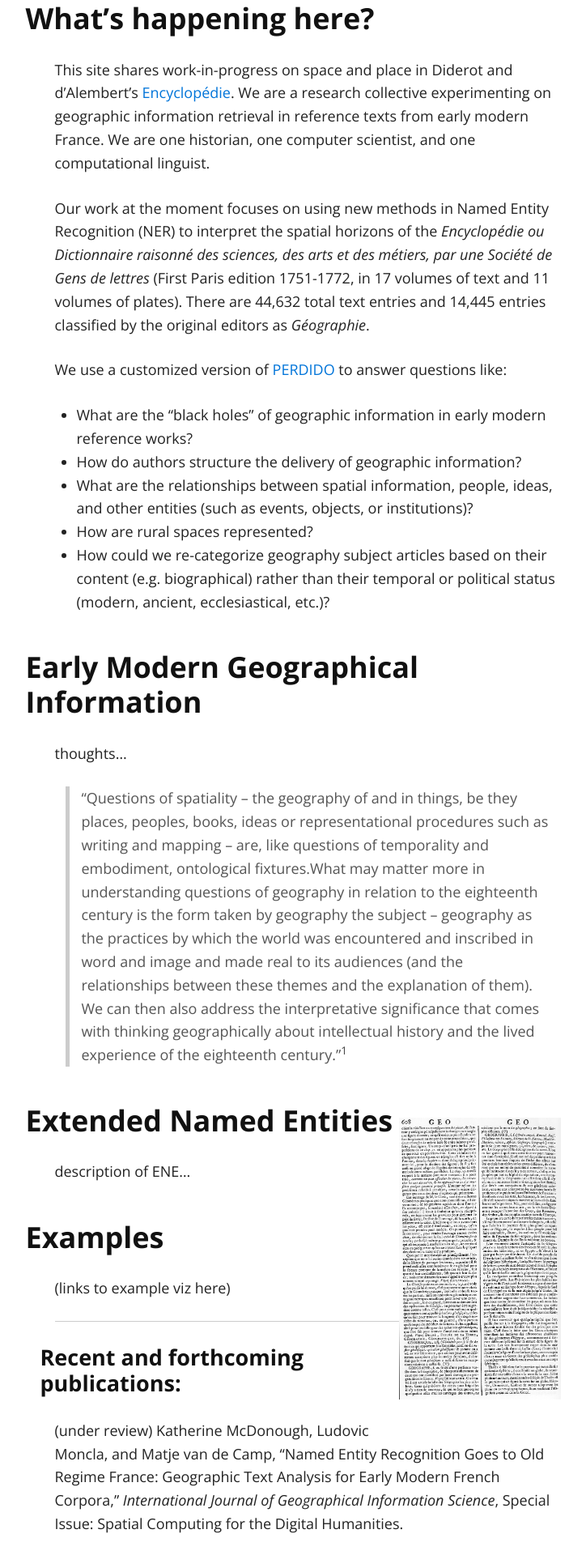
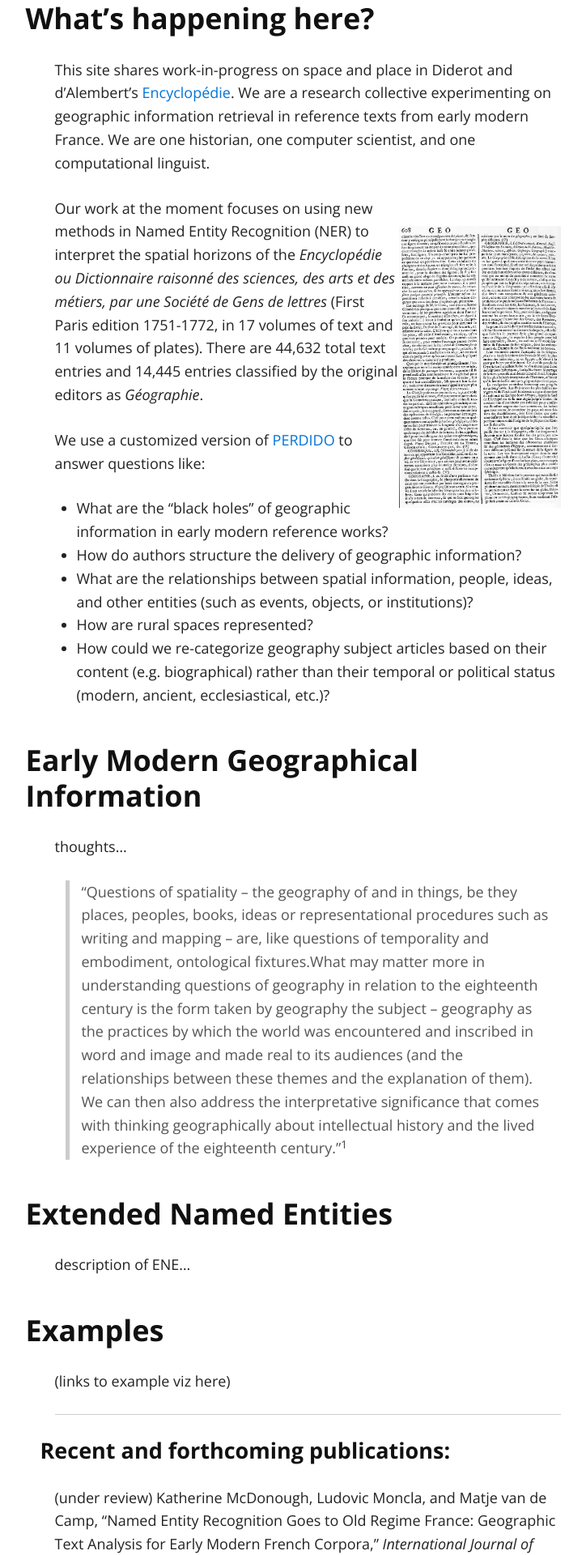
Before and after one commit to kmcdono2/enc, a Jekyll site: the page built from index.md, in a window 1280 px wide. Shown: the part 661-2581 px from the top of the page at 81% size, without its empty margins (260-984 px from the left). Built offline with Jekyll 4.4.1, drawn with Linux system fonts in a browser that asks for light colours; our own code applies the rules of GitHub Pages for plain Markdown files.

Commit message:
image placement

```diff
--- a/index.md
+++ b/index.md
@@ -7,6 +7,8 @@ layout: default
 ### What's happening here?
 
 This site shares work-in-progress on space and place in Diderot and d'Alembert's [Encyclopédie](https://artflsrv03.uchicago.edu/philologic4/encyclopedie1117/). We are a research collective experimenting on geographic information retrieval in reference texts from early modern France. We are one historian, one computer scientist, and one computational linguist.
+
+<img align="right" width="200" src="images/ENC_7-608.jpeg" alt="page image">
 
 Our work at the moment focuses on using new methods in Named Entity Recognition (NER) to interpret the spatial horizons of the *Encyclopédie ou Dictionnaire raisonné des sciences, des arts et des métiers, par une Société de Gens de lettres* (First Paris edition 1751-1772, in 17 volumes of text and 11 volumes of plates). There are 44,632 total text entries and 14,445 entries classified by the original editors as *Géographie*.
 
@@ -33,8 +35,6 @@ then also address the interpretative significance that comes with thinking
 geographically about intellectual history and the lived experience of the
 eighteenth century."[^1]
 
-
-<img align="right" width="200" src="images/ENC_7-608.jpeg" alt="page image">
 
 
 
```
